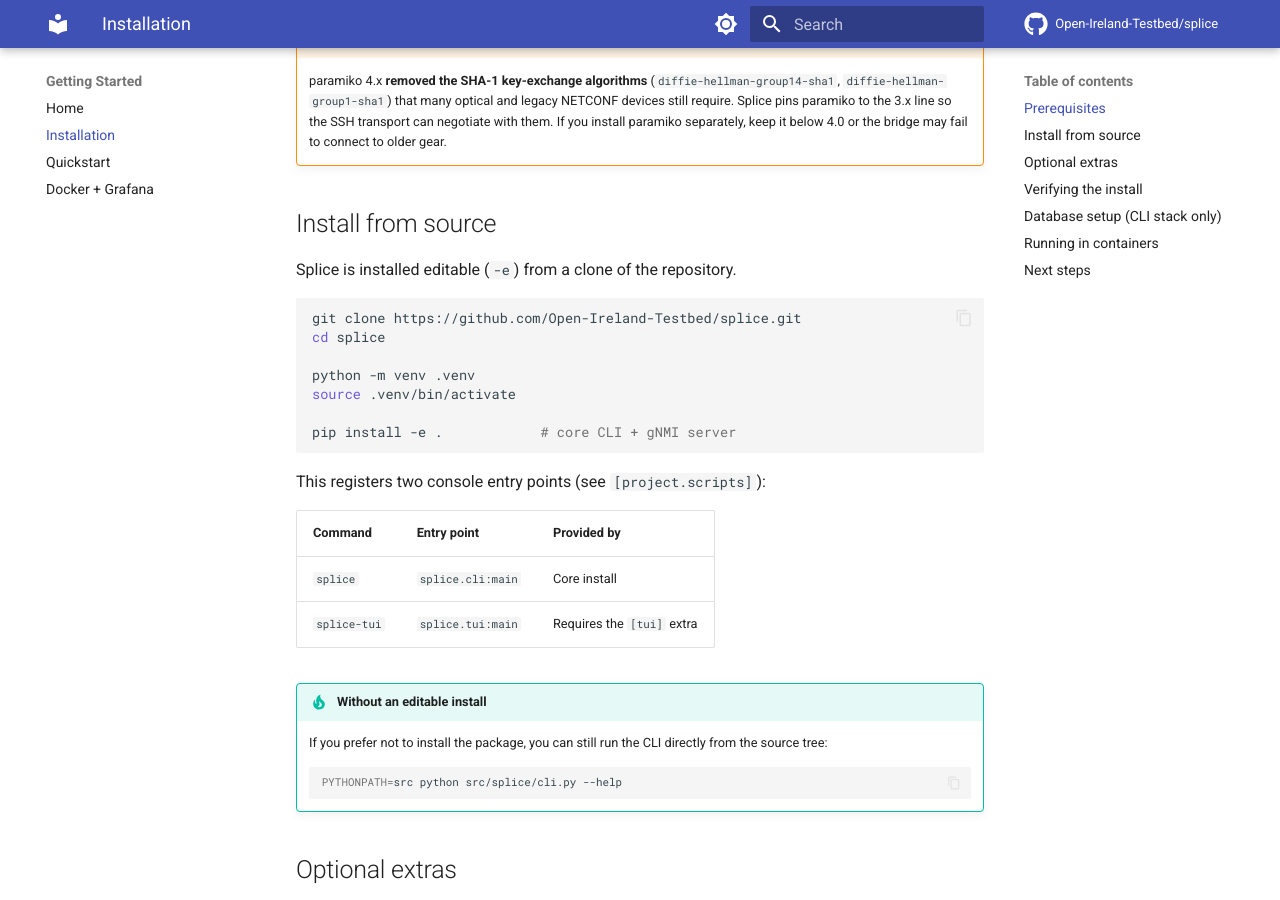
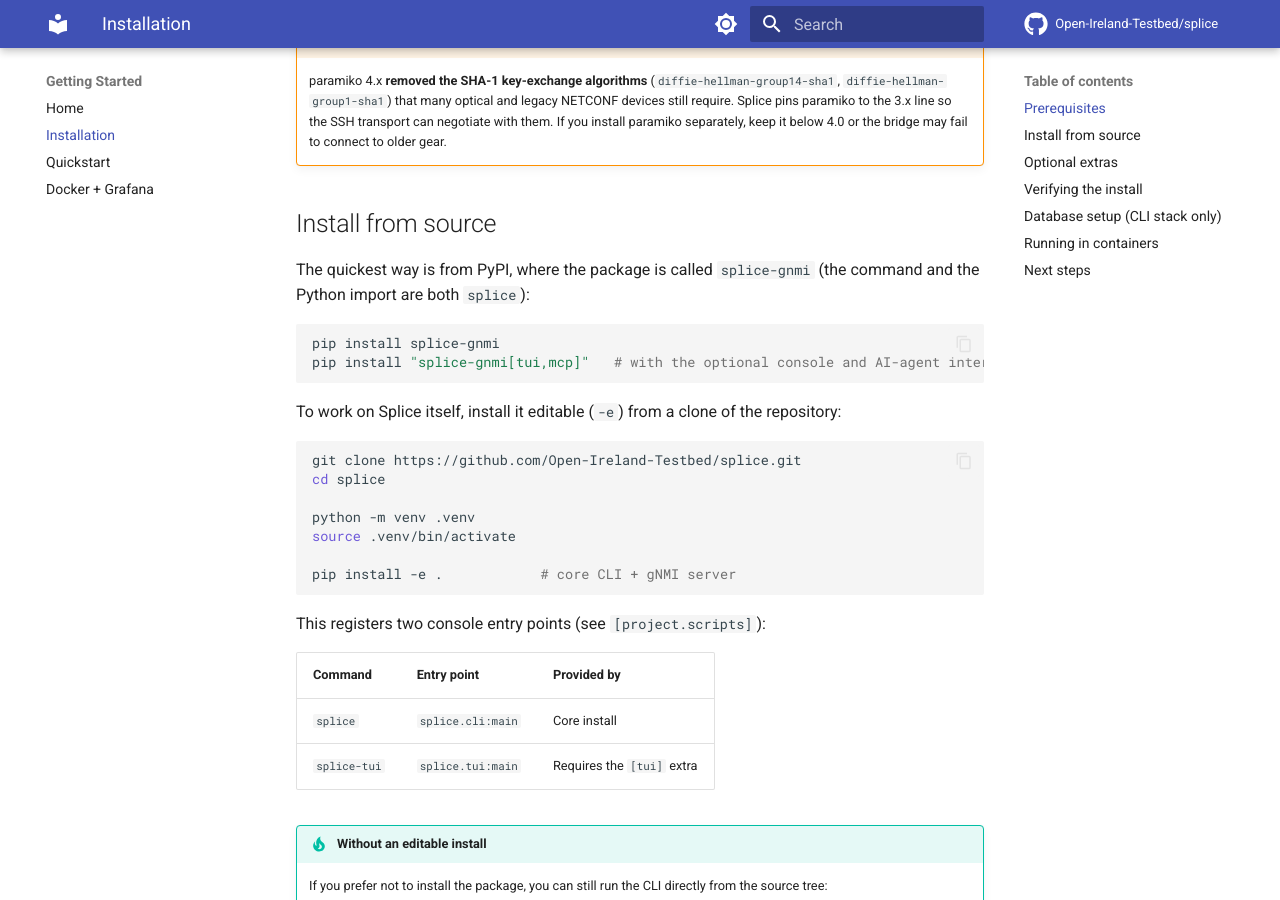
Before and after one commit to Open-Ireland-Testbed/splice, an MkDocs documentation site: the page built from docs/installation.md, in a window 1280 px wide and 900 px high, scrolled down 1034 px. Built offline with MkDocs 1.6.1 and Material for MkDocs 9.7.7, drawn with Linux system fonts in a browser that asks for light colours; comment, search, counter and statistics services are not loaded.

Commit message:
docs: install from PyPI
Co-Authored-By: Claude Opus 5.5 <noreply@anthropic.com>
Claude-Session: https://claude.ai/code/session_01RxhDANH5TtZx2bLLRtrmCa

````diff
--- a/docs/installation.md
+++ b/docs/installation.md
@@ -27,7 +27,14 @@ The core install always pulls these runtime dependencies (from `pyproject.toml`)
 
 ## Install from source
 
-Splice is installed editable (`-e`) from a clone of the repository.
+The quickest way is from PyPI, where the package is called `splice-gnmi` (the command and the Python import are both `splice`):
+
+```bash
+pip install splice-gnmi
+pip install "splice-gnmi[tui,mcp]"   # with the optional console and AI-agent interface
+```
+
+To work on Splice itself, install it editable (`-e`) from a clone of the repository:
 
 ```bash
 git clone https://github.com/Open-Ireland-Testbed/splice.git
````
